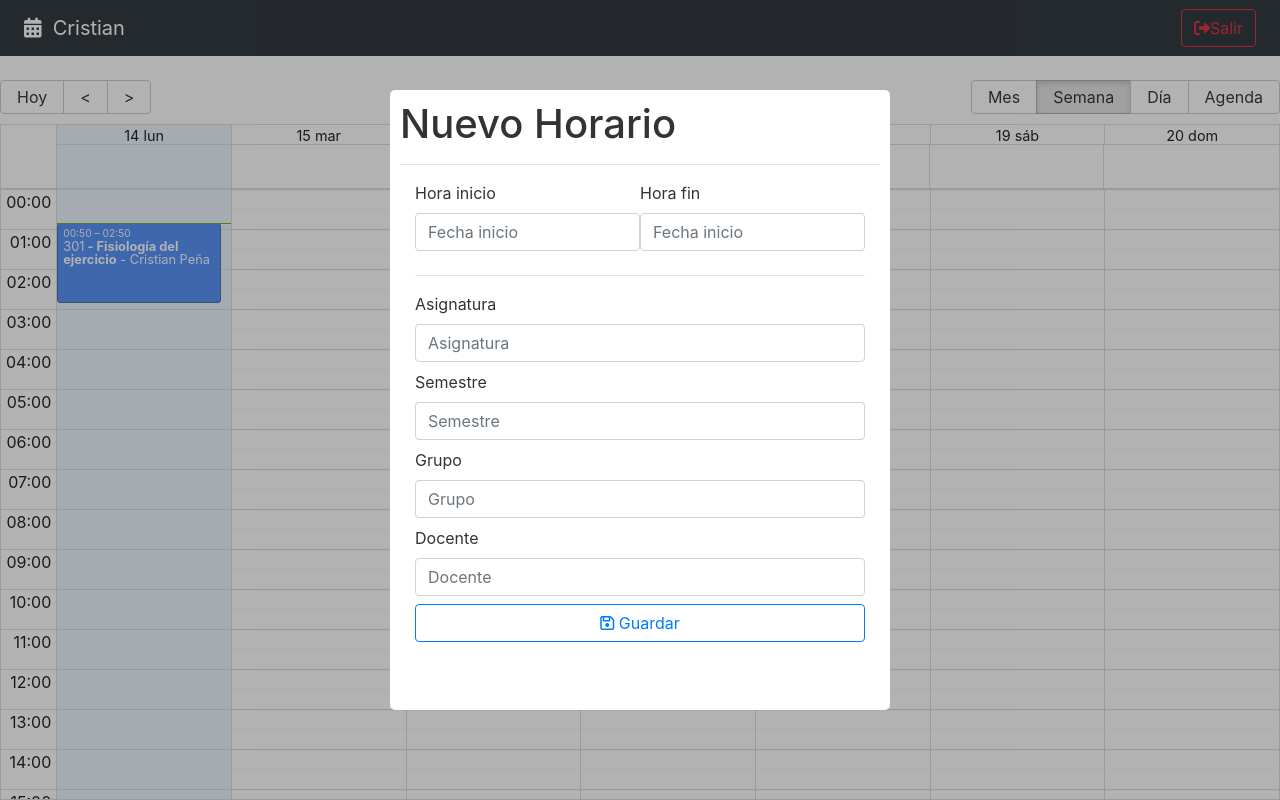
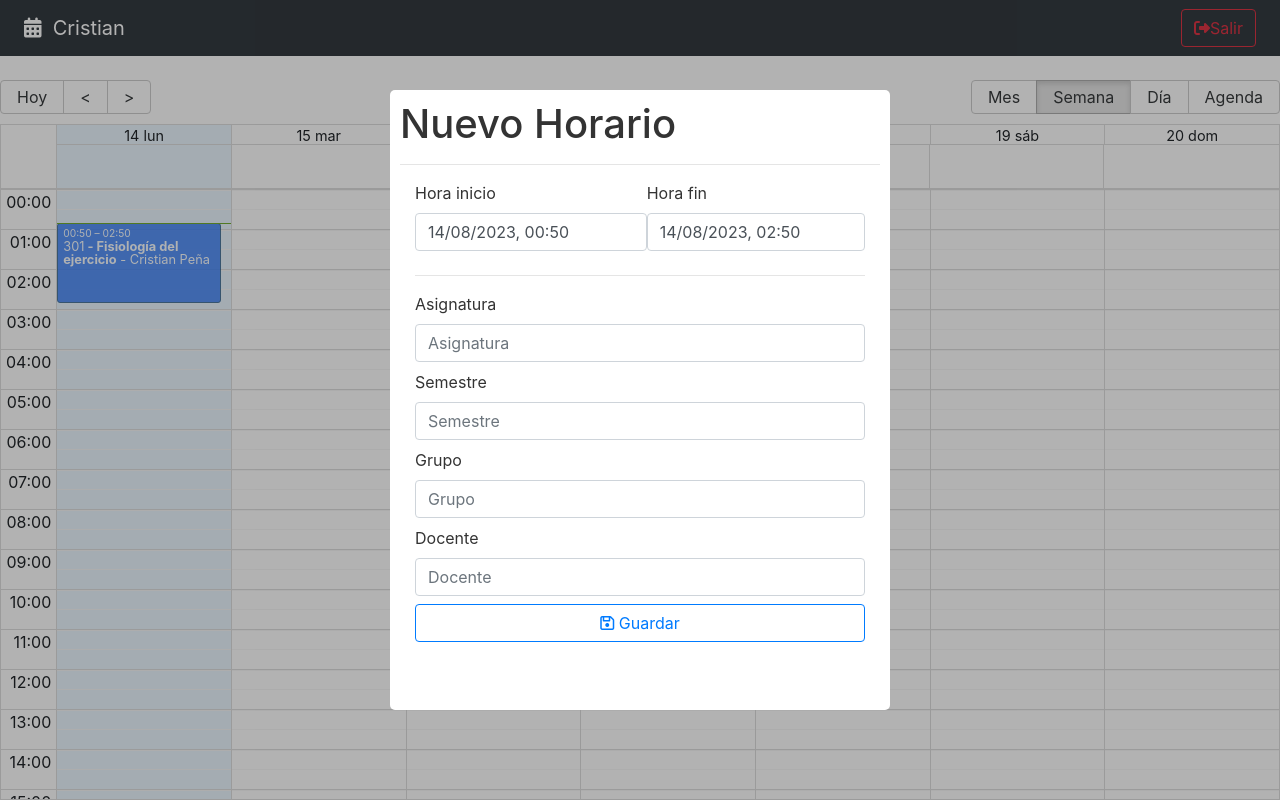
Before and after one commit to cristianps1988/10-calendarApp, a React (Vite) app: page /auth in a window 1280 px wide. Built offline with nearby package versions, Linux system fonts and the light colour scheme.

Commit message:
date-picker added

```diff
--- a/package.json
+++ b/package.json
@@ -15,6 +15,7 @@
     "match-sorter": "^6.3.1",
     "react": "^18.2.0",
     "react-big-calendar": "^1.8.2",
+    "react-datepicker": "^4.16.0",
     "react-dom": "^18.2.0",
     "react-modal": "^3.16.1",
     "react-router-dom": "^6.15.0",
--- a/src/calendar/components/CalendarModal.jsx
+++ b/src/calendar/components/CalendarModal.jsx
@@ -1,5 +1,12 @@
+import { addHours } from 'date-fns';
 import { useState } from 'react';
 import Modal from 'react-modal';
+import DatePicker, { registerLocale } from "react-datepicker";
+import es from 'date-fns/locale/es';
+
+import "react-datepicker/dist/react-datepicker.css";
+
+registerLocale('es', es)
 
 const customStyles = {
     content: {
@@ -15,6 +22,31 @@ const customStyles = {
 Modal.setAppElement('#root');
 
 export const CalendarModal = () => {
+
+    const [formValues, setformValues] = useState({
+        start: new Date(),
+        end: addHours(new Date(), 2),
+        asignatura: '',
+        semestre: '',
+        grupo: '',
+        docente: ''
+    })
+
+    console.log(formValues)
+
+    const onInputChange = ({ target }) => {
+        setformValues({
+            ...formValues,
+            [target.name]: target.value
+        })
+    }
+
+    const onDateChange = (event, type) => {
+        setformValues({
+            ...formValues,
+            [type]: event
+        })
+    }
 
     const [isOpen, setisOpen] = useState(true)
 
@@ -38,12 +70,29 @@ export const CalendarModal = () => {
                 <div className="d-flex justify-content-between">
                     <div className="form-group mb-2">
                         <label>Hora inicio</label>
-                        <input className="form-control" placeholder="Fecha inicio" />
+                        <DatePicker
+                            className="form-control"
+                            selected={formValues.start}
+                            onChange={(date) => onDateChange(date, 'start')}
+                            dateFormat='Pp'
+                            showTimeSelect
+                            locale='es'
+                            timeCaption='Hora'
+                        />
                     </div>
 
                     <div className="form-group mb-2">
                         <label>Hora fin</label>
-                        <input className="form-control" placeholder="Fecha inicio" />
+                        <DatePicker
+                            minDate={formValues.start}
+                            className="form-control"
+                            selected={formValues.end}
+                            onChange={(date) => onDateChange(date, 'end')}
+                            dateFormat='Pp'
+                            showTimeSelect
+                            locale='es'
+                            timeCaption='Hora'
+                        />
                     </div>
                 </div>
 
@@ -57,6 +106,8 @@ export const CalendarModal = () => {
                         placeholder="Asignatura"
                         name="asignatura"
                         autoComplete="off"
+                        value={formValues.asignatura}
+                        onChange={onInputChange}
                     />
                     {/* <small id="emailHelp" className="form-text text-muted">Asignatura a programar</small> */}
                 </div>
@@ -68,6 +119,8 @@ export const CalendarModal = () => {
                         placeholder="Semestre"
                         name="semestre"
                         autoComplete="off"
+                        value={formValues.semestre}
+                        onChange={onInputChange}
                     />
                     {/* <small id="emailHelp" className="form-text text-muted">Asignatura a programar</small> */}
                 </div>
@@ -79,6 +132,8 @@ export const CalendarModal = () => {
                         placeholder="Grupo"
                         name="grupo"
                         autoComplete="off"
+                        value={formValues.grupo}
+                        onChange={onInputChange}
                     />
                     {/* <small id="emailHelp" className="form-text text-muted">Asignatura a programar</small> */}
                 </div>
@@ -90,6 +145,8 @@ export const CalendarModal = () => {
                         placeholder="Docente"
                         name="docente"
                         autoComplete="off"
+                        value={formValues.docente}
+                        onChange={onInputChange}
                     />
                     {/* <small id="emailHelp" className="form-text text-muted">Asignatura a programar</small> */}
                 </div>
```
Also changed, not shown: src/styles.css (line endings or trailing spaces), 1 other file (tests, documents, lock files or other folders).
